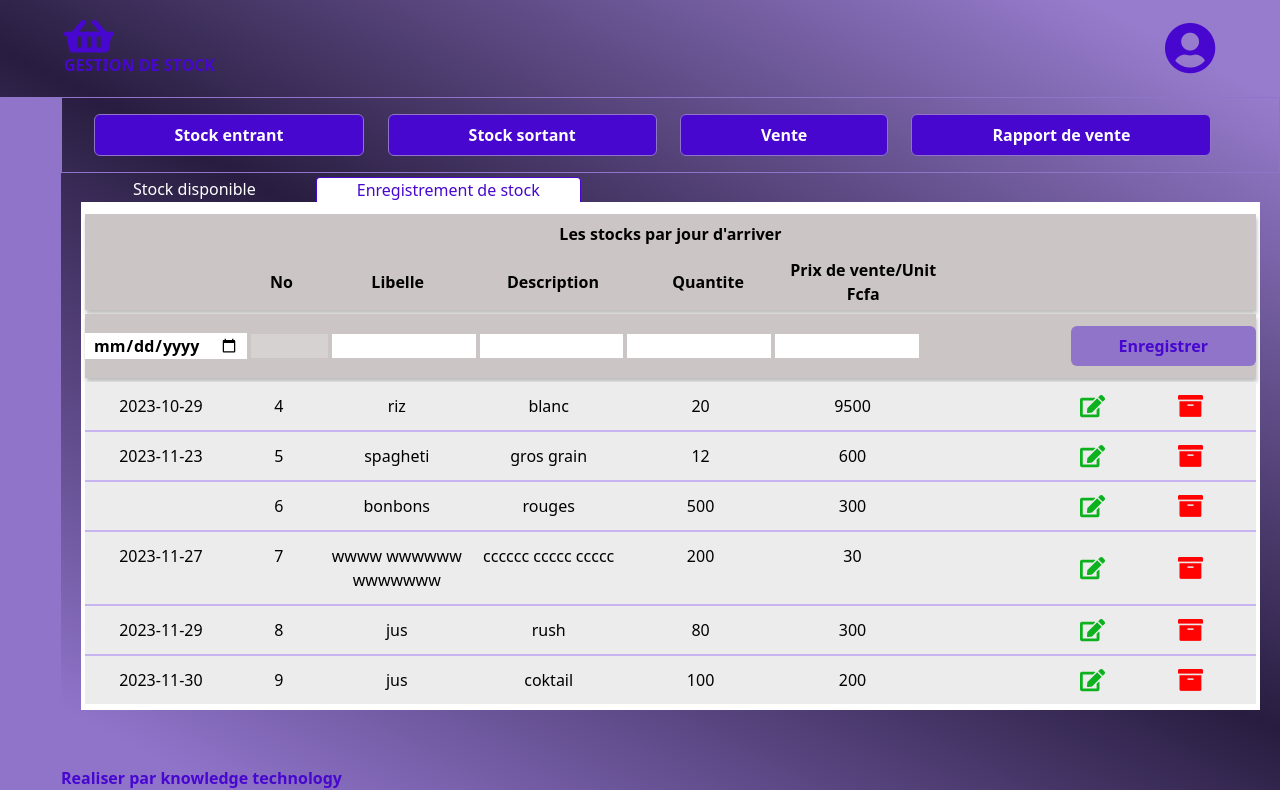
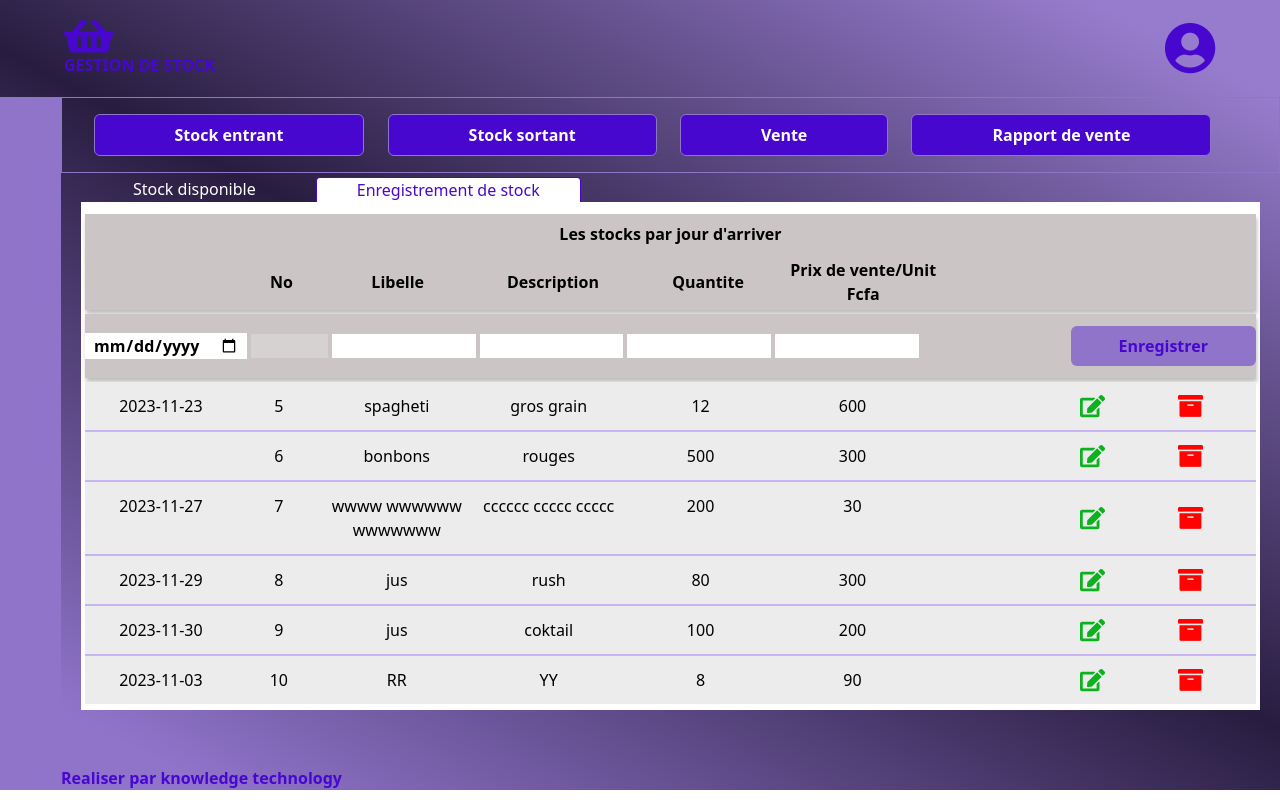
Before and after one commit to SEWENDA-Tchaou/GESTION_STOCK, a React (Vite) app: page /datestock in a window 1280 px wide. Built offline with nearby package versions, Linux system fonts and the light colour scheme; data requests are answered from the project's data file.

Commit message:
navigate

```diff
--- a/db.json
+++ b/db.json
@@ -45,14 +45,6 @@
   ],
   "articles": [
     {
-      "nom_article": "riz",
-      "desc": "blanc",
-      "quantite": "20",
-      "prix_vente": "9500",
-      "dates": "2023-10-29",
-      "id": 4
-    },
-    {
       "nom_article": "spagheti",
       "desc": "gros grain",
       "quantite": "12",
@@ -90,6 +82,14 @@
       "prix_vente": "200",
       "dates": "2023-11-30",
       "id": 9
+    },
+    {
+      "nom_article": "RR",
+      "desc": "YY",
+      "quantite": "8",
+      "prix_vente": "90",
+      "dates": "2023-11-03",
+      "id": 10
     }
   ]
 }
--- a/src/Components/StockDate.jsx
+++ b/src/Components/StockDate.jsx
@@ -92,7 +92,7 @@ function StockDate() {
       console.log(addData)
       alert("ajouter avec succes")
       window.location.reload()
-      navigate("/stockEntrant")
+      // navigate("/stockEntrant")
     }).catch((err)=>{
       console.log(err)
     })
```
